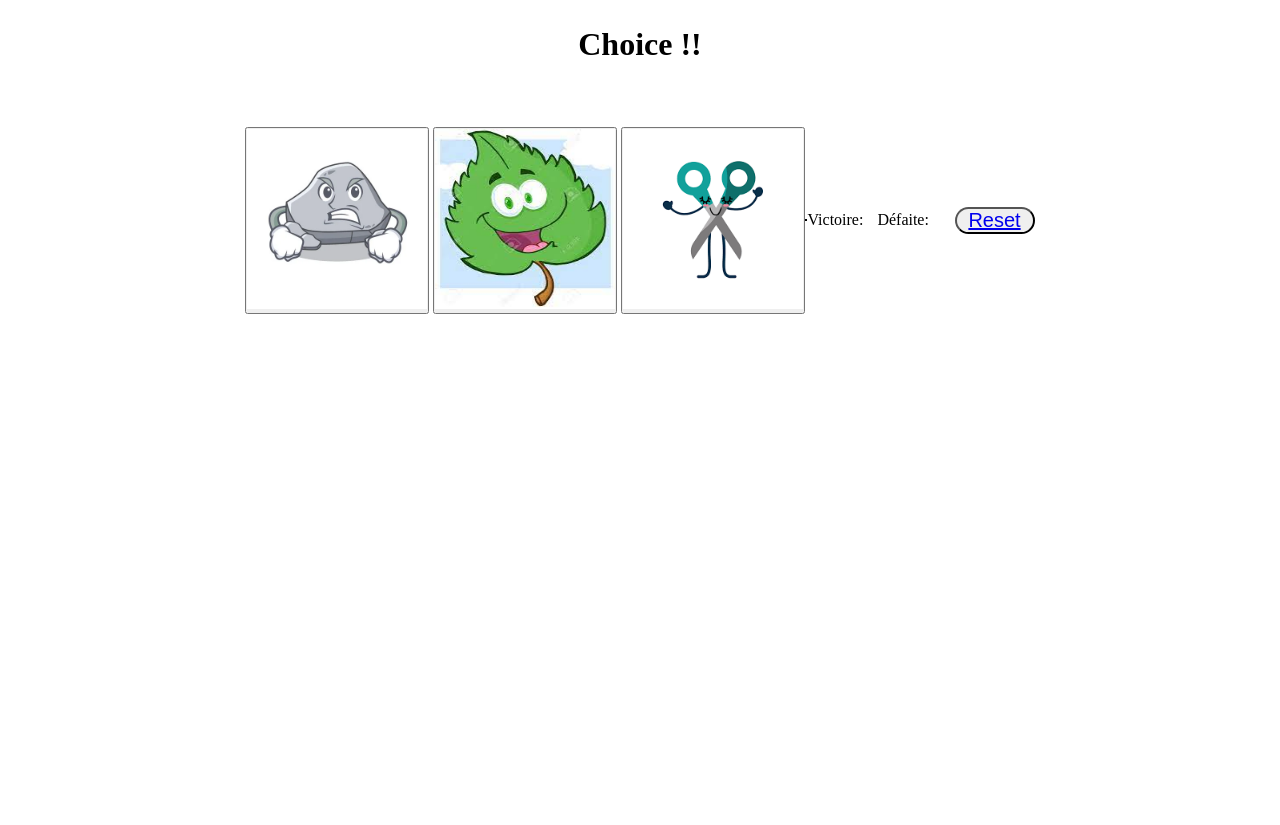
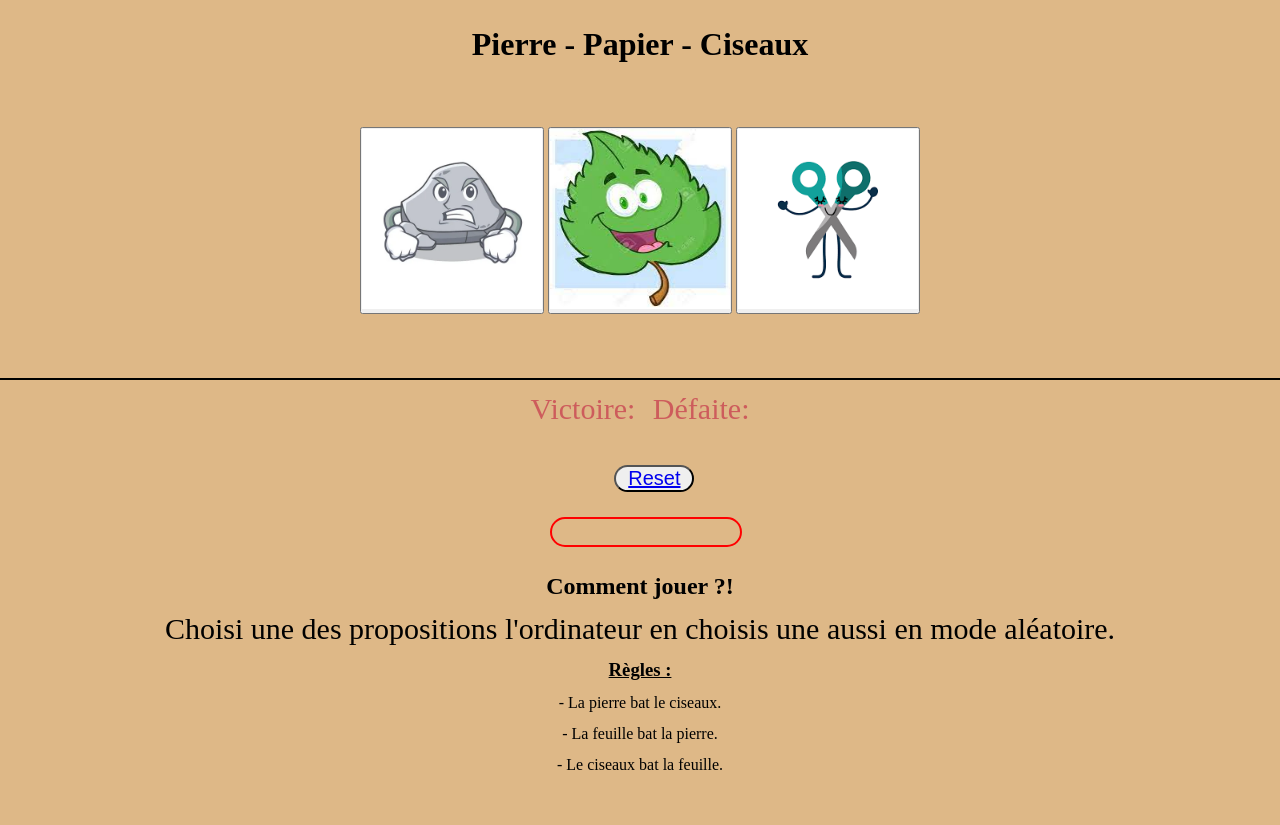
Before and after one commit to 8b477/ChiFouMi, a plain HTML site: page index.html in a window 1280 px wide. Before the commit the page ends 800 px from the top, so only its background shows below. Drawn offline with Linux system fonts and the light colour scheme.

Commit message:
pierre papier ciseau

```diff
--- a/app.js
+++ b/app.js
@@ -27,12 +27,12 @@ let jeu = function (elements, equality, loose, win){
         }
         else if(computerPlay[randomNumb] === win){
             won.innerHTML = "Gagné !"
-            let count = countWin++;
+            count = countWin++;
             countId.innerHTML = count;
         }
         else{
             won.innerHTML = "Perdu !"
-            let countWw = countLoose++;
+            countWw = countLoose++;
             countIdTwo.innerHTML = countWw;
         }
     })
--- a/index.html
+++ b/index.html
@@ -6,7 +6,7 @@
     <link rel="stylesheet" href="./style.css">
 </head>
 <body>
-<h1>Choice !!</h1>
+<h1>Pierre - Papier - Ciseaux</h1>
     <div id="container">
 
         <div id="player">
@@ -22,13 +22,25 @@
                 <img src="images/ciseau).png" alt="ciseau" height="180px" width="180px">
             </button>
         </div>
-        <div id="computer"></div>
-        <p>Victoire: <span id="countWin"></span>Défaite: <span id="countLoose"></span></p>
-        <button type="button" id="reset"><a href="./index.html">Reset</a></button>
     </div>
+
+<div id="computer"></div>
+<p id="setWin">Victoire: <span id="countWin"></span>Défaite: <span id="countLoose"></span></p>
+<button type="button" id="reset"><a href="./index.html">Reset</a></button>
 
     <h2 id="won"></h2>
 
+    <div id="règles">
+        <h2>Comment jouer ?!</h2>
+        <p>Choisi une des propositions l'ordinateur en choisis une aussi en mode aléatoire.
+            <h3>Règles :</h3>
+                <ul>
+                    <li>- La pierre bat le ciseaux.</li>
+                    <li>- La feuille bat la pierre.</li>
+                    <li>- Le ciseaux bat la feuille.</li>
+            </ul>
+        </p>
+    </div>
     <script src="./app.js"></script>
 </body>
 </html>
--- a/style.css
+++ b/style.css
@@ -10,6 +10,7 @@ html{
 
 body{
     font-size: 1.6rem;
+    background-color: burlywood;
 }
 
 #container{
@@ -29,8 +30,8 @@ h2{
 }
 
 #computer{
-    display: flex;
-   border: solid black 1px;
+    display: block;
+    border: solid black 1px;
 }
 #countWin{
     padding-right: 10px;
@@ -41,5 +42,43 @@ h2{
     border-radius: 20px;
     width: 80px;
     font-size: 2rem;
-    margin-left: 2%;
+    margin-left: 48%;
+    margin-bottom: 2%;
+    margin-top: 2%;
 }
+
+p{
+    text-align: center;
+    font-size: 3rem;
+    padding-bottom: 1%;
+    padding-top: 1%;
+}
+
+#setWin{
+    color: indianred;
+    font-size: 3rem;
+}
+
+#règles{
+    text-align: center;
+    padding-bottom: 2%;
+}
+
+ul li{
+    padding-top: 1%;
+}
+
+h3{
+    text-decoration-line: underline;
+
+}
+
+#won{
+    padding: 1%;
+    border: solid red 2px;
+    width: 15%;
+    margin-left: 43%;
+    border-radius: 15px;
+    font-size: 6rem;
+    margin-bottom: 2%;
+}
```
